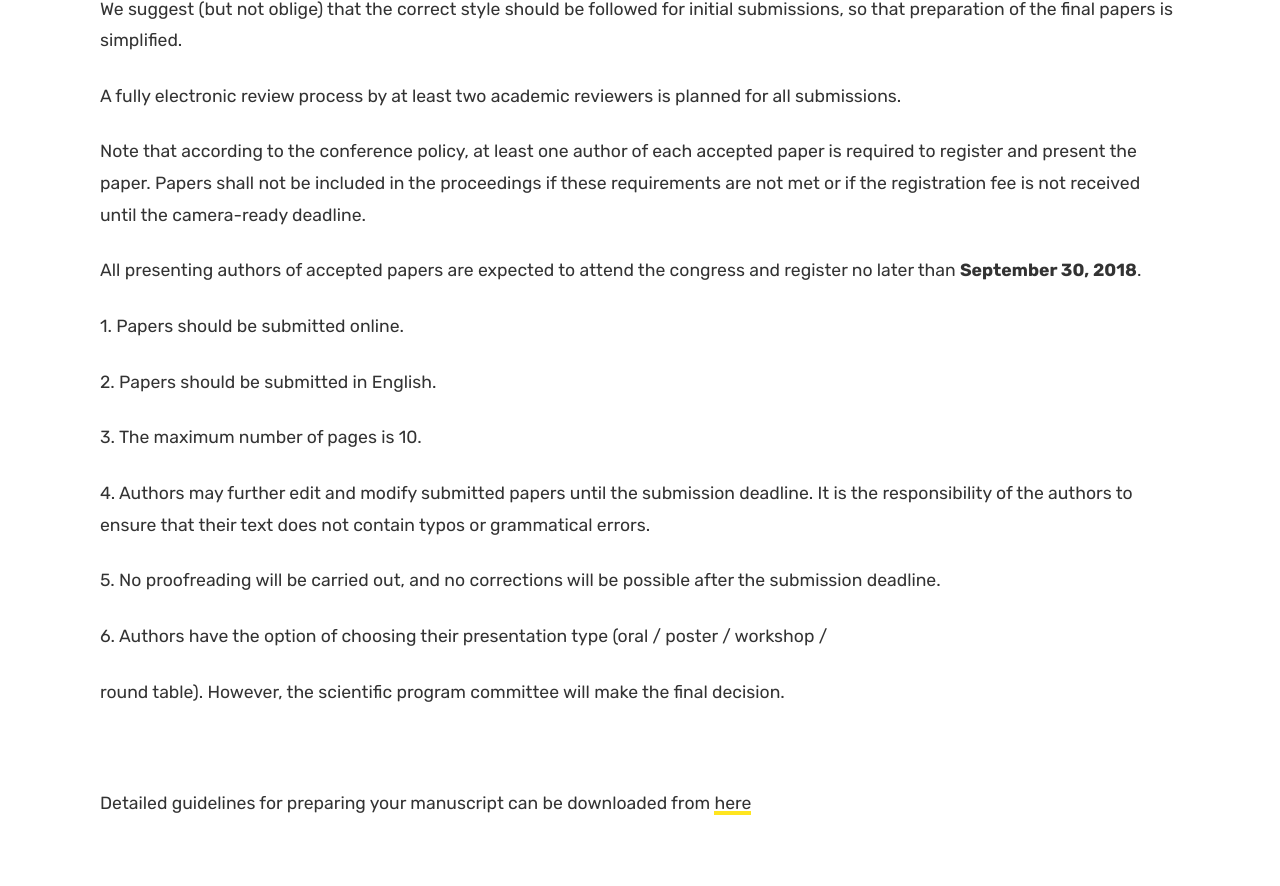
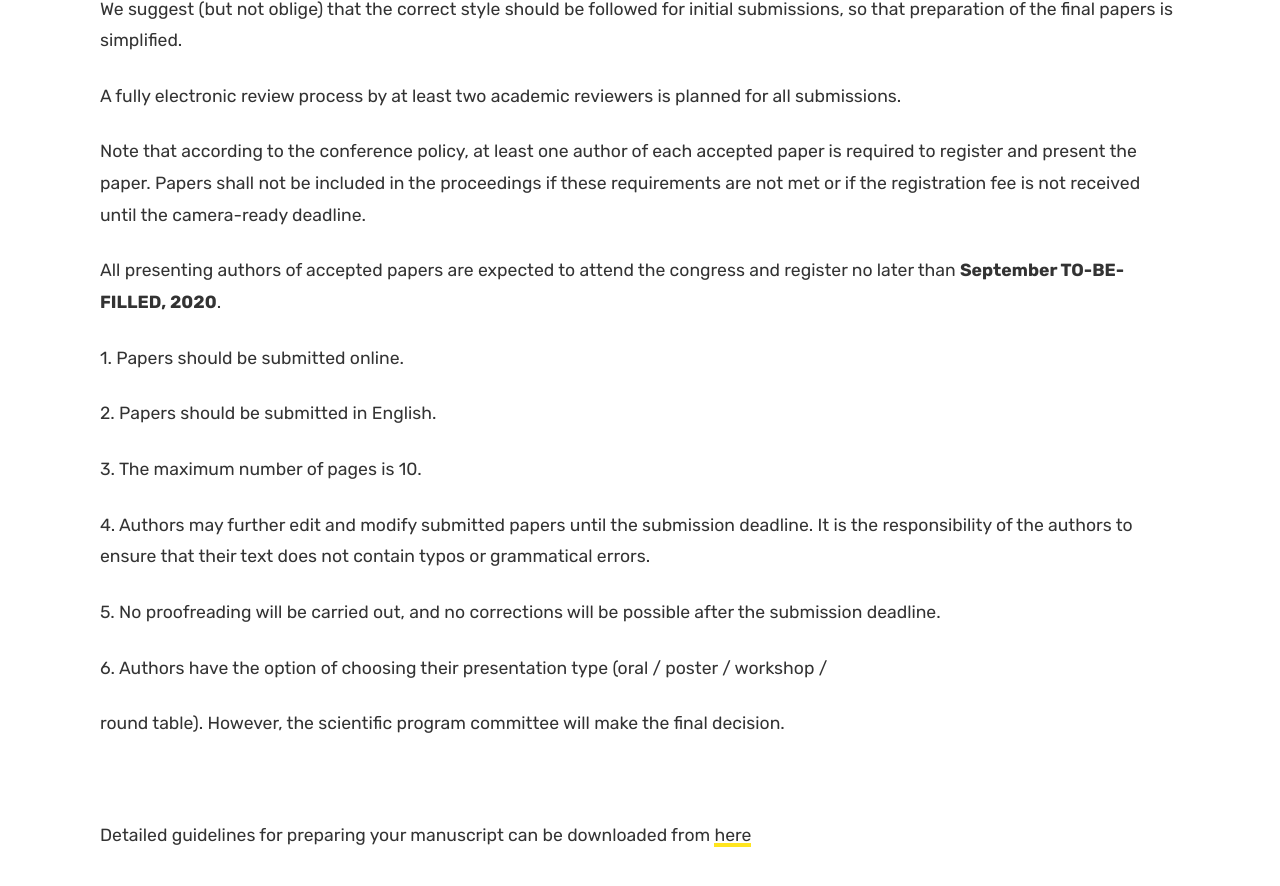
Before and after one commit to Covide-1797/genedis, a Jekyll site: the page built from pages/submission-guidelines.html, in a window 1280 px wide and 900 px high, scrolled down 391 px. Shown: the top 886 px of the window. Built offline with Jekyll 4.4.1, drawn with Linux system fonts in a browser that asks for light colours.

Commit message:
Update submission-guidelines.html

```diff
--- a/pages/submission-guidelines.html
+++ b/pages/submission-guidelines.html
@@ -10,7 +10,7 @@ title: Submission Guidelines
             <p>We suggest (but not oblige) that the correct style should be followed for initial submissions, so that preparation of the final papers is simplified.</p>
             <p>A fully electronic review process by at least two academic reviewers is planned for all submissions.</p>
             <p>Note that according to the conference policy, at least one author of each accepted paper is required to register and present the paper. Papers shall not be included in the proceedings if these requirements are not met or if the registration fee is not received until the camera-ready deadline.</p>
-            <p>All presenting authors of accepted papers are expected to attend the congress and register no later than <strong>September 30, 2018</strong>.</p>
+            <p>All presenting authors of accepted papers are expected to attend the congress and register no later than <strong>September TO-BE-FILLED, 2020</strong>.</p>
             <p>1. Papers should be submitted&nbsp;online.</p>
             <p>2. Papers should be submitted in&nbsp;English.</p>
             <p>3. The maximum number of pages is&nbsp;10.</p>
```
